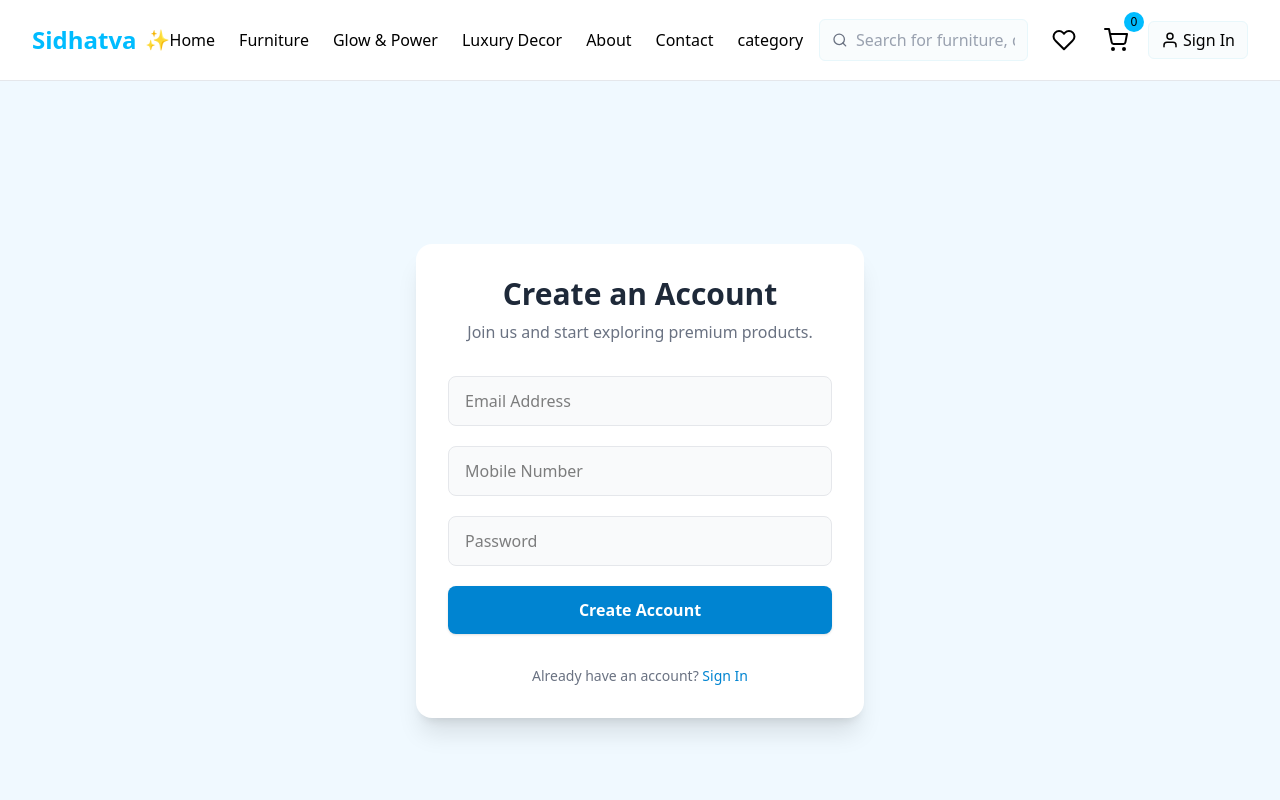
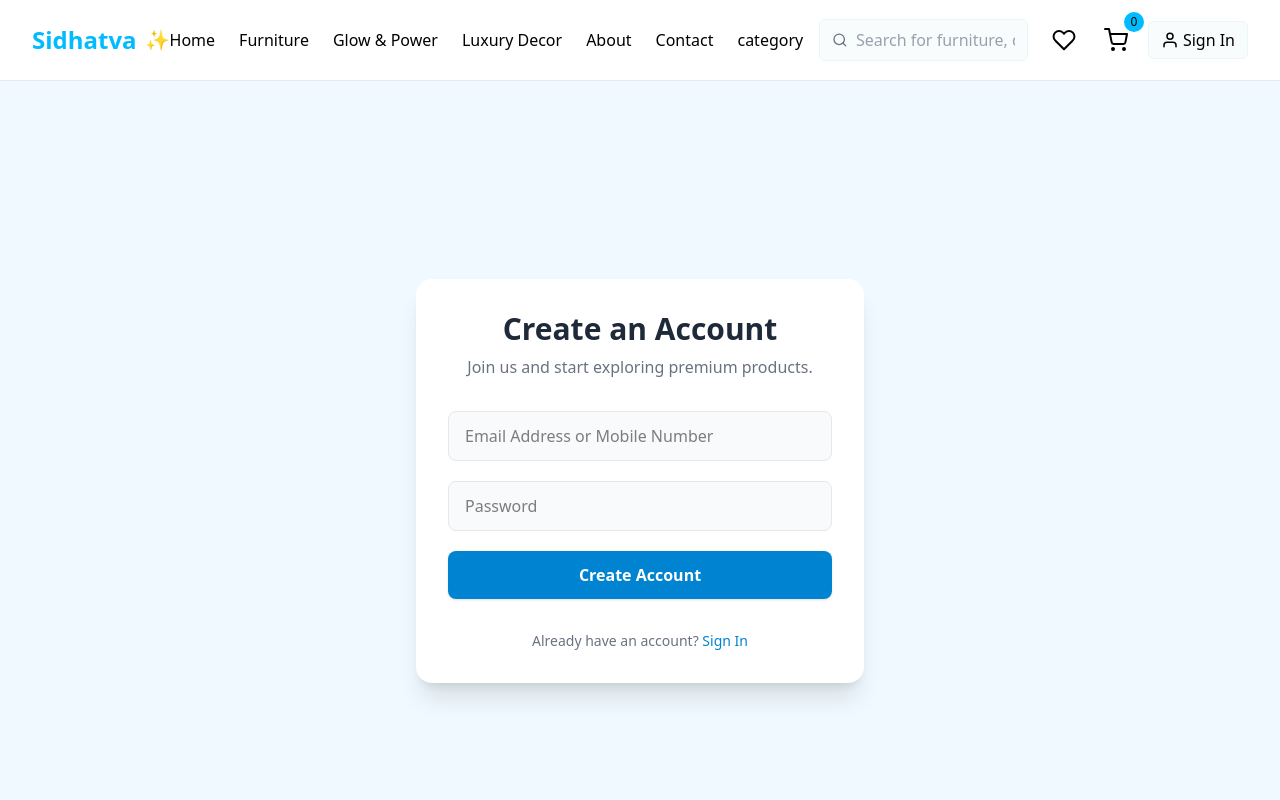
Before and after one commit to Astronaut004/Sidhatva, a React (Vite) app in the folder client/: page /register in a window 1280 px wide. Shown: the top 800 px of the page. Built offline with nearby package versions, Linux system fonts and the light colour scheme.

Commit message:
registering the person

```diff
--- a/client/src/Pages/Auth/Register.jsx
+++ b/client/src/Pages/Auth/Register.jsx
@@ -2,8 +2,7 @@ import React, { useState } from "react";
 import AlertBox from "../../ui/AlertBox";
 
 const Register = () => {
-  const [email, setEmail] = useState("");
-  const [phone, setPhone] = useState("");
+  const [identifier, setIdentifier] = useState(""); // Single field for email/phone
   const [password, setPassword] = useState("");
   const [loading, setLoading] = useState(false);
   const [alert, setAlert] = useState({ show: false, type: "", message: "" });
@@ -16,15 +15,45 @@ const Register = () => {
   const authHandle = async (e) => {
     e.preventDefault();
 
-  if (!email && !phone) {
-    showAlert("error", "Please enter email or phone");
+    if (!identifier) {
+      showAlert("error", "Please enter email or phone number");
       return;
     }
 
-  const identifier = email || phone;
+    const isEmail = /^[^\s@]+@[^\s@]+\.[^\s@]+$/.test(identifier);
+    const isPhone = /^(\d{10}|\d{12,13})$/.test(identifier); // 10 or 12-13 digits
+
+    if (!isEmail && !isPhone) {
+      showAlert("error", "Please enter a valid email or phone number");
+      return;
+    }
+
+    // ✅ Password Validation
+    if (password.length < 8) {
+      showAlert("error", "Password must be at least 8 characters long");
+      return;
+    }
+    if (!/[A-Z]/.test(password)) {
+      showAlert("error", "Password must contain at least one uppercase letter");
+      return;
+    }
+    if (!/[a-z]/.test(password)) {
+      showAlert("error", "Password must contain at least one lowercase letter");
+      return;
+    }
+    if (!/[0-9]/.test(password)) {
+      showAlert("error", "Password must contain at least one number");
+      return;
+    }
+    if (!/[@$!%*?&]/.test(password)) {
+      showAlert("error", "Password must contain at least one special character (@$!%*?&)");
+      return;
+    }
+
     const payload = { identifier, password };
 
     try {
+      setLoading(true);
       const API_BASE = import.meta.env.VITE_BACKEND_API || "http://localhost:5001";
       console.log("API_BASE:", API_BASE);
       console.log("Payload being sent:", payload);
@@ -42,14 +71,18 @@ const Register = () => {
         return;
       }
 
-    showAlert("success", "Registration successful!");
+      showAlert("success", "🎉 Registration successful!");
+      setTimeout(() => {
         window.location.href = "/login";
+      }, 2000);
+
     } catch (err) {
       console.error("Register error:", err);
       showAlert("error", "Something went wrong, please try again later.");
+    } finally {
+      setLoading(false);
     }
   };
-
 
   return (
     <div className="min-h-screen bg-sky-50 flex items-center justify-center p-4">
@@ -64,37 +97,24 @@ const Register = () => {
         </div>
 
         <form onSubmit={authHandle} className="space-y-5">
-          {/* Email */}
           <input
-            type="email"
-            placeholder="Email Address"
-            className="w-full px-4 py-3 bg-gray-50 border border-gray-200 rounded-lg"
-            value={email}
-            onChange={(e) => setEmail(e.target.value)}
+            type="text"
+            placeholder="Email Address or Mobile Number"
+            className="w-full px-4 py-3 bg-gray-50 border border-gray-200 rounded-lg focus:ring-2 focus:ring-sky-400"
+            value={identifier}
+            onChange={(e) => setIdentifier(e.target.value)}
             disabled={loading}
           />
 
-          {/* Phone */}
-          <input
-            type="text"
-            placeholder="Mobile Number"
-            className="w-full px-4 py-3 bg-gray-50 border border-gray-200 rounded-lg"
-            value={phone}
-            onChange={(e) => setPhone(e.target.value)}
-            disabled={loading}
-          />
-
-          {/* Password */}
           <input
             type="password"
             placeholder="Password"
-            className="w-full px-4 py-3 bg-gray-50 border border-gray-200 rounded-lg"
+            className="w-full px-4 py-3 bg-gray-50 border border-gray-200 rounded-lg focus:ring-2 focus:ring-sky-400"
             value={password}
             onChange={(e) => setPassword(e.target.value)}
             disabled={loading}
           />
 
-          {/* Submit */}
           <button
             type="submit"
             disabled={loading}
@@ -108,7 +128,6 @@ const Register = () => {
           </button>
         </form>
 
-        {/* Login redirect */}
         <p className="text-center text-gray-500 mt-8 text-sm">
           Already have an account?{" "}
           <a href="/login" className="text-sky-600 hover:underline font-medium">
```
Lines whose indentation alone changed are shown as unchanged.
